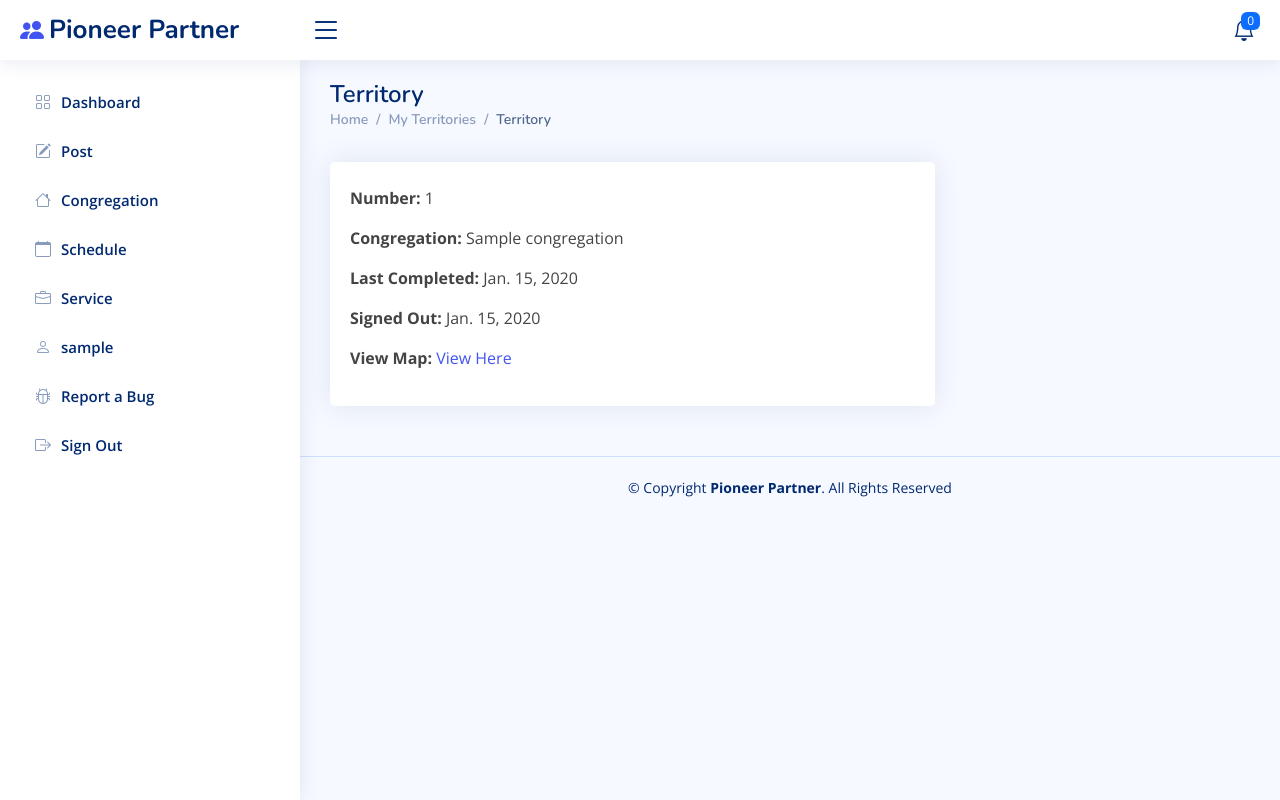
After one commit to StoneMasons4106/pioneer-partner, a Django app: page /service/my_territory/1/ in a window 1280 px wide. The commit adds this page. Run offline with Django 4.2, Linux system fonts and the light colour scheme; a user stored in the database is signed in; tables that the repository leaves empty hold one stand-in row (values such as "Sample post"); data that the repository does not hold is empty; parts of the project's set-up code (start-up, migrations or seed data) failed here and were passed over; some libraries are stand-ins or nearby versions.

Commit message:
Basic territory view created.

```diff
--- a/pioneerpartner/settings.py
+++ b/pioneerpartner/settings.py
@@ -66,6 +66,7 @@ INSTALLED_APPS = [
     'notifications',
     'bugs',
     'crispy_forms',
+    'crispy_bootstrap4',
     'pwa',
     'phonenumber_field',
 ]
@@ -170,6 +171,8 @@ GOOGLE_API_KEY = os.environ.get('GOOGLE_MAPS_API')
 
 CELERY_TIMEZONE = os.environ.get('TZ')
 
+CRISPY_TEMPLATE_PACK = 'bootstrap4'
+
 
 # Static files (CSS, JavaScript, Images)
 # https://docs.djangoproject.com/en/4.0/howto/static-files/
--- a/requirements.txt
+++ b/requirements.txt
@@ -2,6 +2,7 @@
 gunicorn==20.1.0
 django-allauth==0.53.1
 django-crispy-forms==2.0
+crispy-bootstrap4==2022.1
 django-recaptcha==3.0.0
 dj-database-url==1.3.0
 boto3==1.26.135
--- a/service/templates/service/my_territories.html
+++ b/service/templates/service/my_territories.html
@@ -39,7 +39,7 @@
                                 <h6>#{{ territory.number }} - {{ territory.congregation }}</h6>
                             </div>
                             <div class="delete-regular-day-form">
-                                <a class="btn btn-primary btn-sm edit-invite-button" href="#"><i class="bi bi-pencil"></i></a>
+                                <a class="btn btn-primary btn-sm edit-invite-button" href="{% url 'my_territory' territory.territory_id %}"><i class="bi bi-pencil"></i></a>
                             </div>
                         </div>
                     </div>
--- /dev/null
+++ b/service/templates/service/my_territory.html
@@ -0,0 +1,43 @@
+{% extends "base.html" %} {% load static %} {% block content %}
+
+<main id="main" class="main">
+  <div class="pagetitle">
+    <div class="row">
+      <div class="col-lg-4 col-6">
+          <h1>Territory</h1>
+      </div>
+    </div>
+    <nav>
+      <ol class="breadcrumb">
+        <li class="breadcrumb-item">
+          <a href="{% url 'dashboard' %}">Home</a>
+        </li>
+        <li class="breadcrumb-item">
+          <a href="{% url 'my_territories' %}">My Territories</a>
+        </li>
+        <li class="breadcrumb-item active">Territory</li>
+      </ol>
+    </nav>
+  </div>
+  <!-- End Page Title -->
+
+  <section class="section post">
+    <div class="row">
+      <div class="col-xl-8">
+        <!-- Card with header and footer -->
+        <div class="card mt-3">
+          <div class="card-body mt-4">
+            <p><b>Number:</b> {{ territory.number }}</p>
+            <p><b>Congregation:</b> {{ territory.congregation }}</p>
+            <p><b>Last Completed:</b> {{ territory.last_completed }}</p>
+            <p><b>Signed Out:</b> {{ territory.signed_out }}</p>
+            <p><b>View Map:</b> <a href="#">View Here</a></p>
+          </div>
+        </div>
+      </div>
+    </div>
+  </section>
+
+</main>
+
+{% endblock %}
--- a/service/urls.py
+++ b/service/urls.py
@@ -9,7 +9,7 @@ urlpatterns = [
     path('my_territories/', views.my_territories, name='my_territories'),
     path('calls/return_visit/add/<int:call_id>/', views.add_return_visit, name='add_return_visit'),
     path('call/<int:call_id>/', views.call, name='call'),
-    path('territory/<int:territory_id>/', views.territory, name='territory'),
+    path('my_territory/<int:territory_id>/', views.my_territory, name='my_territory'),
     path('delete_call/<int:call_id>/', views.delete_call, name='delete_call'),
     path('call/transfer/<int:call_id>/', views.transfer_call, name='transfer_call'),
     path('call/return_visit/edit/<int:call_id>/<int:return_visit_id>/', views.edit_return_visit, name='edit_return_visit'),
--- a/service/views.py
+++ b/service/views.py
@@ -248,14 +248,14 @@ def my_territories(request):
 
 
 @login_required
-def territory(request, territry_id):
+def my_territory(request, territory_id):
 
     profile = get_object_or_404(UserProfile, user=request.user)
-    territory = get_object_or_404(Territory, territry_id=territry_id)
+    territory = get_object_or_404(Territory, territory_id=territory_id)
 
     context = {
         'profile': profile,
         'territory': territory,
     }
 
-    return render(request, 'service/territory.html', context)
+    return render(request, 'service/my_territory.html', context)
```
Also changed, not shown: service/templates/service/territory.html (deleted).
